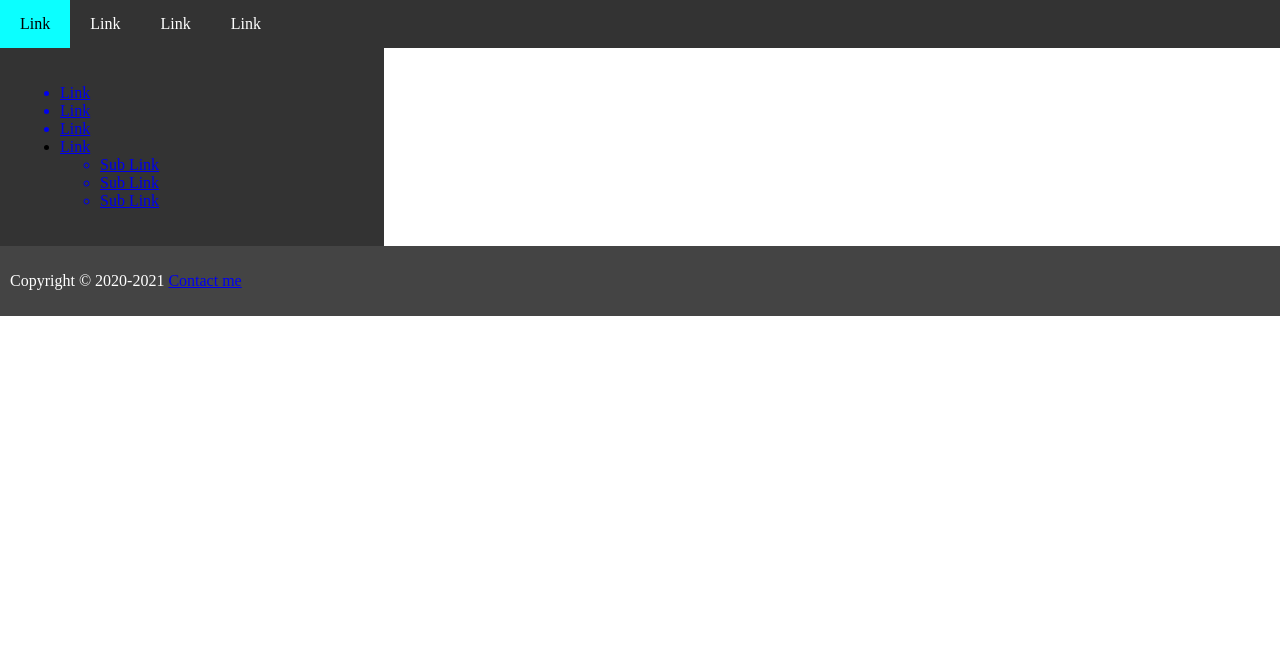
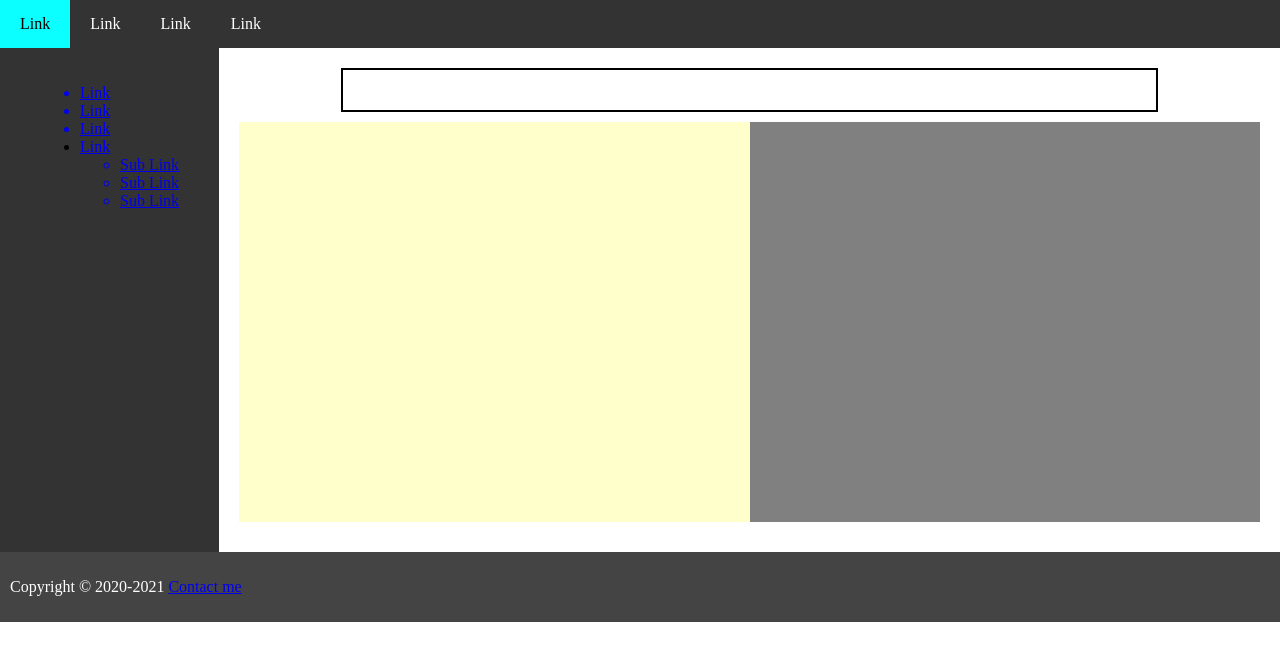
Before and after one commit to RatulSikder97/Reading-Management, a plain HTML site: page index.html in a window 1280 px wide. Drawn offline with Linux system fonts and the light colour scheme.

Commit message:
Design main - runnning section

```diff
--- a/style.css
+++ b/style.css
@@ -34,13 +34,33 @@ body{
 }
 
 .sidebar{
-    flex: 30%;
-   padding: 20px;
+    width: 0 0 40%;
+   padding: 20px 40px;
     background: #333;
 }
 
 .main{
     flex: 70%;
+    padding: 20px;
+}
+
+.progress{
+    width: 80%;
+    height: 40px;
+    margin: 0 auto;
+    border: 2px solid #000;
+    padding: 20px;
+}
+
+.running{
+    margin: 10px auto;
+    background-color: gray;
+}
+
+.todo{
+    height: 400px;
+    width: 50%;
+    background: #ffffcc;
     padding: 20px;
 }
 
```
